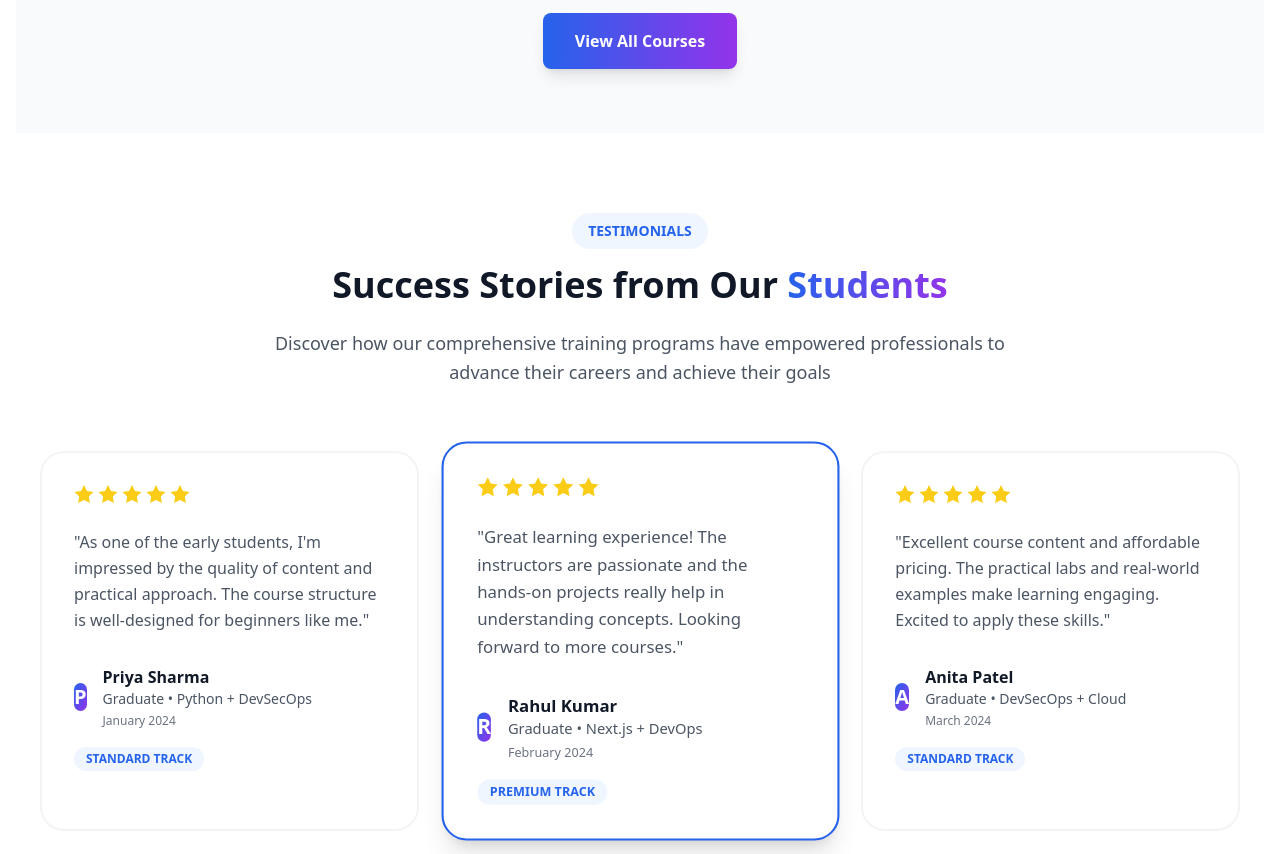
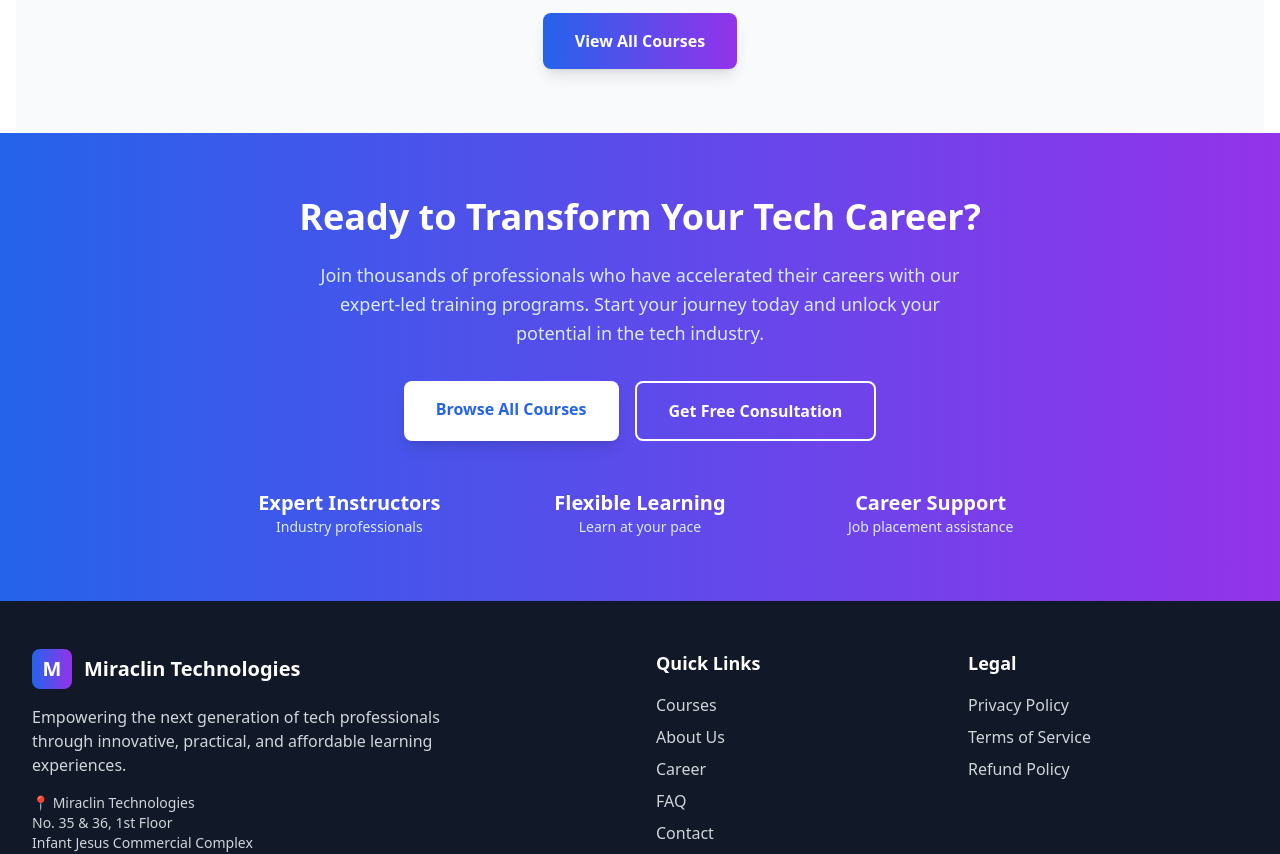
Before and after one commit to miracl-in/miracl-in.github.io, a Next.js app: page / in a window 1280 px wide. Shown: the part 4260-5114 px from the top of the page. Built offline with nearby package versions, Linux system fonts and the light colour scheme.

Commit message:
Update page.tsx

```diff
--- a/app/page.tsx
+++ b/app/page.tsx
@@ -21,9 +21,9 @@
         <div className="px-4">
           <CourseSection />
         </div>
-        <div className="px-4">
+        {/* <div className="px-4">
           <FeedbackSection />
-        </div>
+        </div> */}
         <CTASection />
       </main>
     </>
```
